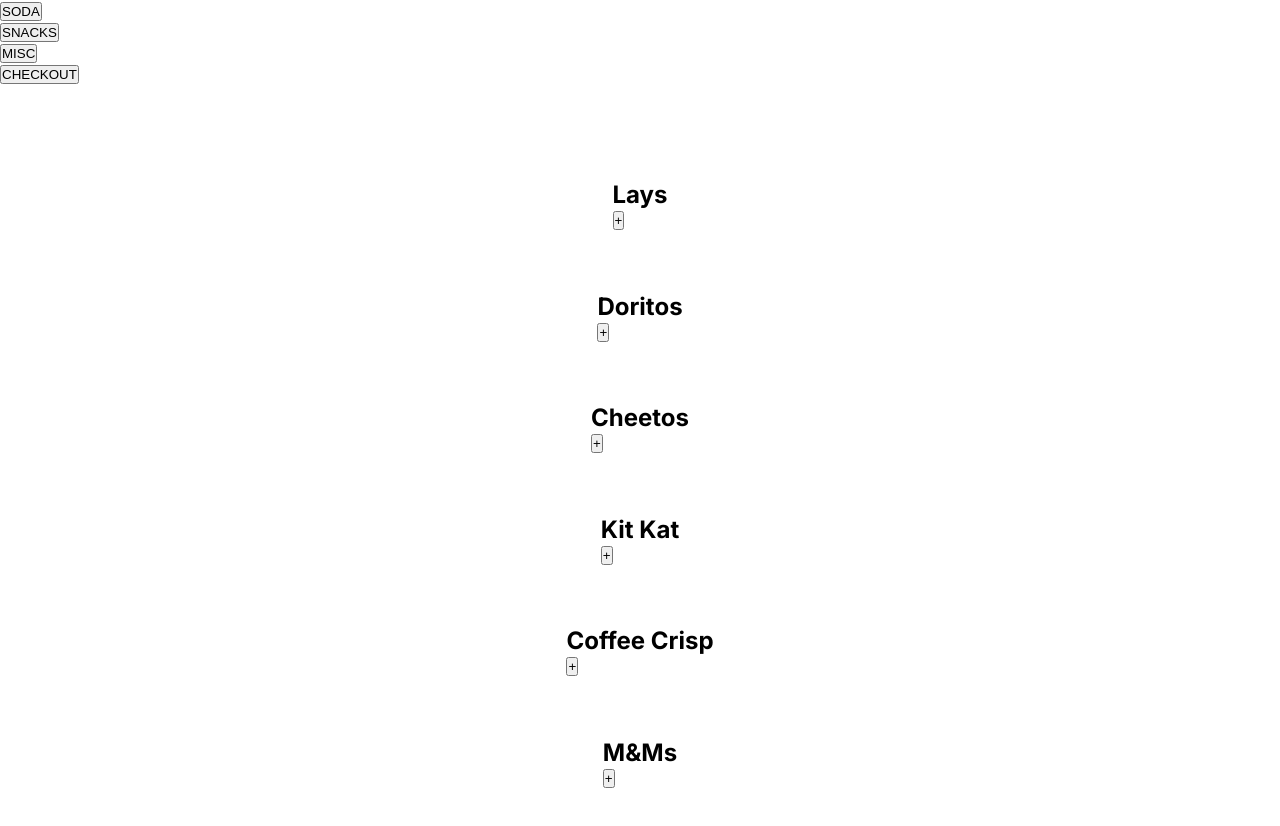
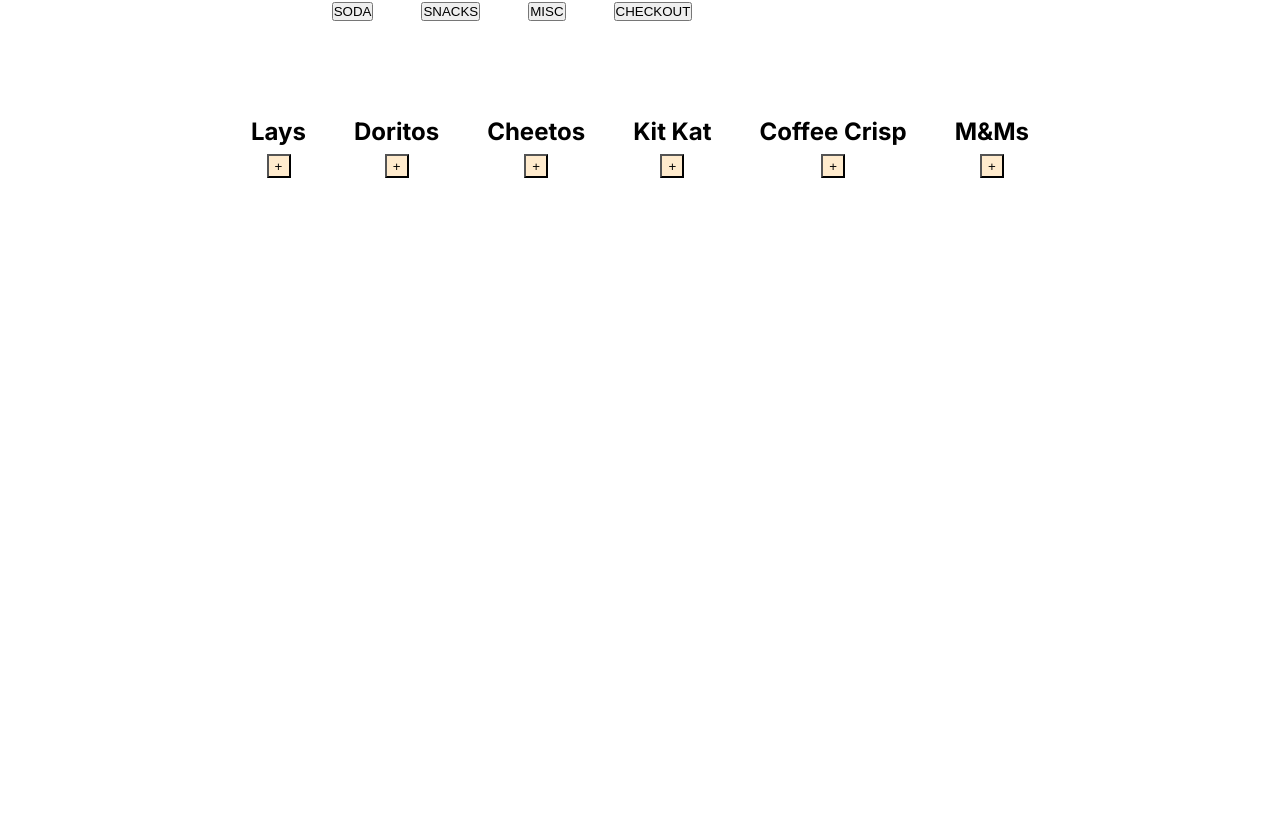
Before and after one commit to JamesonRGrieve-Instruction/EXSM-3939-LEC-2024-WI2-Demo, a Next.js app: page / in a window 1280 px wide. Shown: the top 826 px of the page. Built offline with nearby package versions, Linux system fonts and the light colour scheme.

Commit message:
Add style;

```diff
--- a/src/app/CartQuantity.jsx
+++ b/src/app/CartQuantity.jsx
@@ -1,10 +1,12 @@
 import React, { useContext } from 'react';
 import { CartContext } from './page';
+import styles from './page.module.css';
 export default function CartQuantity({ category, product, price }) {
   const products = useContext(CartContext);
   return (
-    <div>
+    <div className={styles.quantity_div}>
       <button
+        className={styles.quantity_button}
         onClick={() =>
           products.mutate((previous) =>
             [
@@ -24,6 +26,7 @@
       {products.data.find((item) => item.name === product) && (
         <>
           <input
+            className={styles.quantity_field}
             type='number'
             value={products.data.find((item) => item.name === product).quantity}
             onChange={(event) =>
@@ -41,6 +44,7 @@
             }
           ></input>
           <button
+            className={styles.quantity_button}
             onClick={() =>
               products.mutate((previous) => {
                 const modifiedItem =
--- a/src/app/ProductCard.jsx
+++ b/src/app/ProductCard.jsx
@@ -1,8 +1,10 @@
 import React from 'react';
 import CartQuantity from './CartQuantity';
+import styles from './page.module.css';
+
 export default function ProductCard({ category, product }) {
   return (
-    <div>
+    <div className={styles.product_card}>
       <h2>{product.name}</h2>
       <CartQuantity category={category} product={product.name} price={product.price} />
     </div>
--- a/src/app/ProductTab.jsx
+++ b/src/app/ProductTab.jsx
@@ -1,5 +1,13 @@
 import React from 'react';
 import ProductCard from './ProductCard';
+import styles from './page.module.css';
+
 export default function ProductTab({ category, products }) {
-  return products.map((product) => <ProductCard key={product.name} category={category} product={product} />);
+  return (
+    <div className={styles.flex_wrap}>
+      {products.map((product) => (
+        <ProductCard key={product.name} category={category} product={product} />
+      ))}
+    </div>
+  );
 }
--- a/src/app/page.jsx
+++ b/src/app/page.jsx
@@ -88,7 +88,7 @@
     <>
       <header>
         <nav>
-          <ul>
+          <ul className={styles.flex_wrap}>
             {[...Object.keys(productData), 'checkout'].map((category) => (
               <li key={category}>
                 <button
--- a/src/app/page.module.css
+++ b/src/app/page.module.css
@@ -6,3 +6,40 @@
   padding: 6rem;
   min-height: 100vh;
 }
+
+.quantity_div {
+  display: flex;
+  justify-content: space-between;
+  gap: 0.25rem;
+  background-color: blanchedalmond;
+  align-items: center;
+}
+.quantity_button {
+  width: 1.5rem;
+  height: 1.5rem;
+  background-color: blanchedalmond;
+}
+
+.quantity_field {
+  height: 1.5rem;
+  font-size: 1.5rem;
+  width: 4rem;
+}
+
+.product_card {
+  display: flex;
+  flex-direction: column;
+  justify-content: space-between;
+  align-items: center;
+  gap: 0.5rem;
+}
+
+.flex_wrap {
+  display: flex;
+  flex-wrap: wrap;
+  width: 80%;
+  max-width: 1200px;
+  gap: 3rem;
+  list-style: none;
+  justify-content: center;
+}
```
